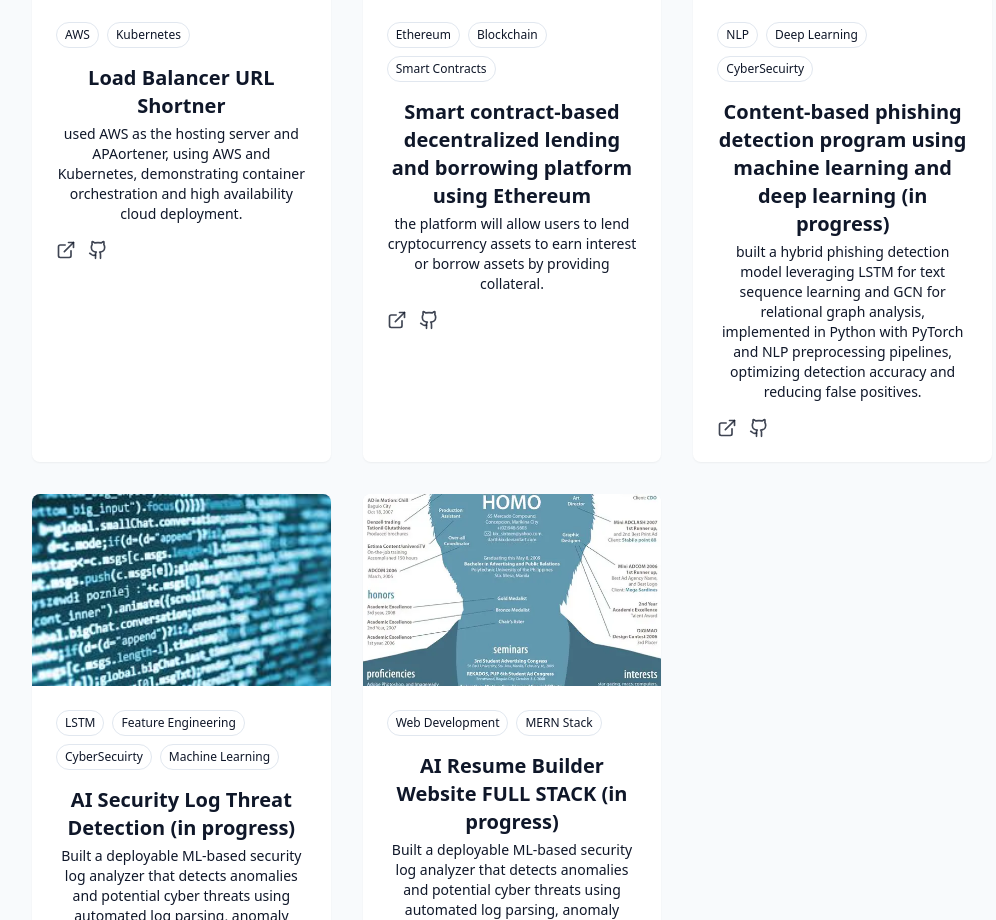
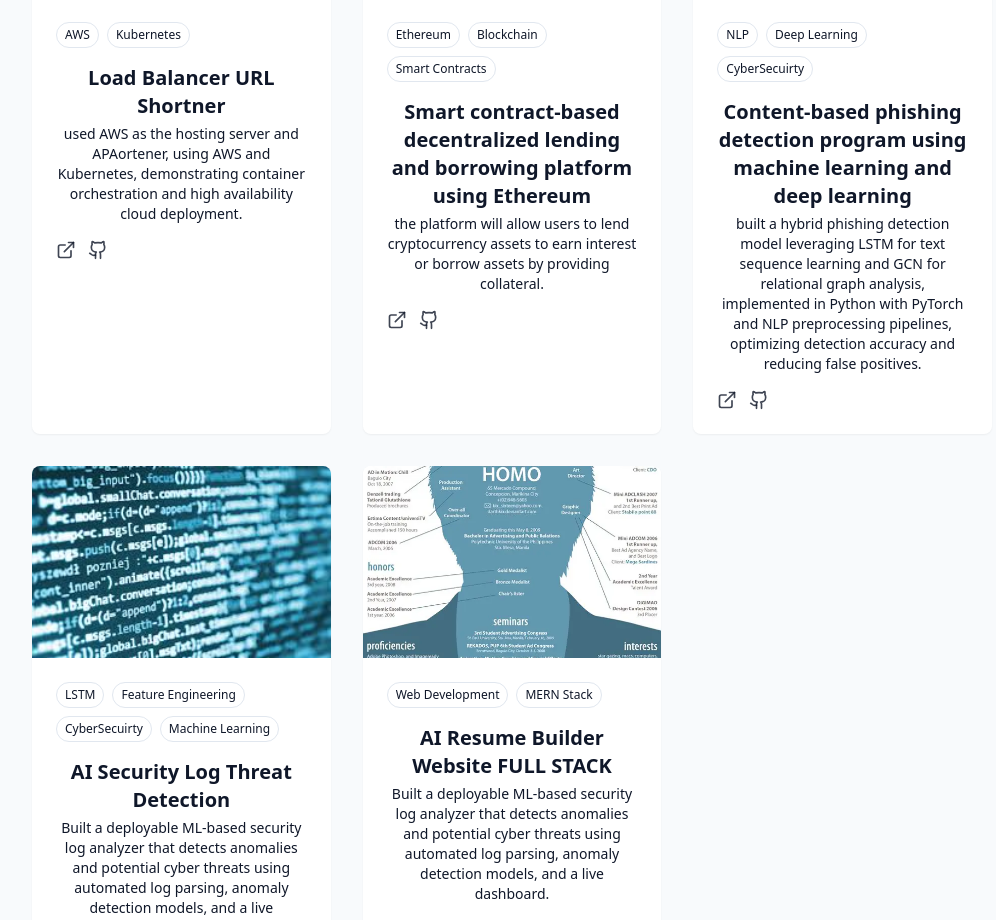
Before and after one commit to shank227/MySite, a React (Vite) app: page / in a window 1280 px wide. Shown: the part 3632-4552 px from the top of the page, without its empty margins (128-1124 px from the left). Built offline with nearby package versions, Linux system fonts and the light colour scheme.

Commit message:
Project Section Updated

```diff
--- a/src/components/ProjectsSection.jsx
+++ b/src/components/ProjectsSection.jsx
@@ -54,7 +54,7 @@ const projects = [
 
   {
     id: 6,
-    title: "Content-based phishing detection program using machine learning and deep learning (in progress)",
+    title: "Content-based phishing detection program using machine learning and deep learning",
     description:
       "built a hybrid phishing detection model leveraging LSTM for text sequence learning and GCN for relational graph analysis, implemented in Python with PyTorch and NLP preprocessing pipelines, optimizing detection accuracy and reducing false positives.",
     image: "/projects/phishing.webp",
@@ -64,7 +64,7 @@ const projects = [
 
   {
     id: 7,
-    title: "AI Security Log Threat Detection (in progress)",
+    title: "AI Security Log Threat Detection",
     description:
       "Built a deployable ML-based security log analyzer that detects anomalies and potential cyber threats using automated log parsing, anomaly detection models, and a live dashboard.",
     image: "/projects/logs.jpeg",
@@ -74,7 +74,7 @@ const projects = [
 
     {
     id: 8,
-    title: "AI Resume Builder Website FULL STACK (in progress)",
+    title: "AI Resume Builder Website FULL STACK",
     description:
       "Built a deployable ML-based security log analyzer that detects anomalies and potential cyber threats using automated log parsing, anomaly detection models, and a live dashboard.",
     image: "/projects/CVproject.webp",
```
